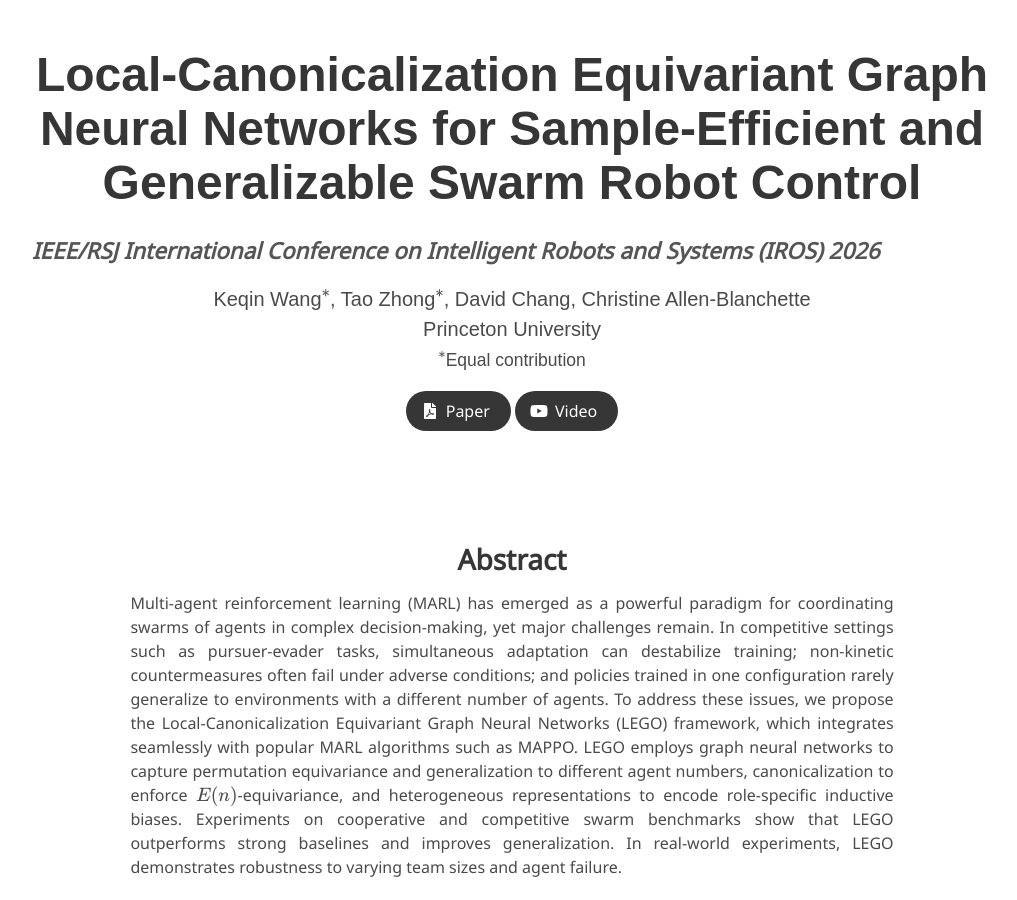
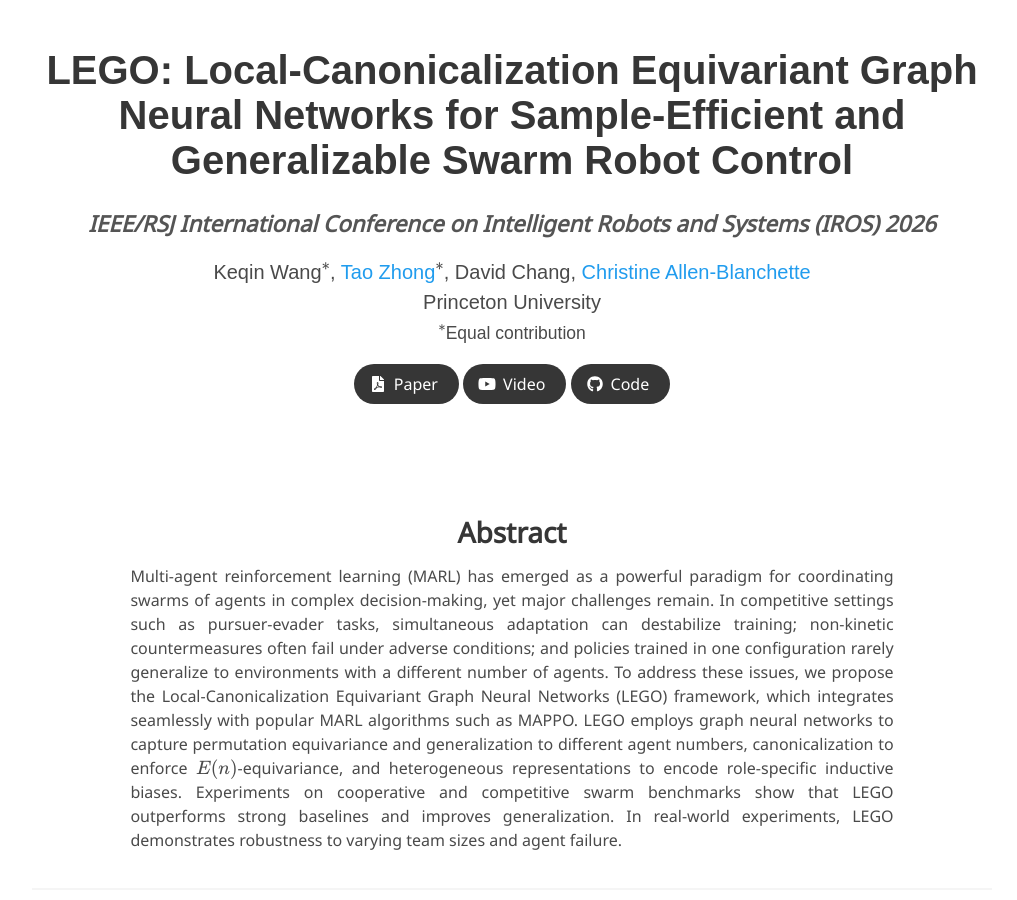
Before and after one commit to lego-marl/lego-marl.github.io, a Jekyll site: the page built from index.md, in a window 1280 px wide and 900 px high. Shown: the whole window, without its empty margins (128-1145 px from the left). Built offline with Jekyll 4.4.1, drawn with Linux system fonts in a browser that asks for light colours; some web fonts are replaced.

Commit message:
Prefix title with LEGO, shrink to is-2, link authors, show Code
Rename title to "LEGO: ...", reduce it from is-1 to is-2 (still larger
than the venue/author lines), and center the venue. Link Tao Zhong and
Christine Allen-Blanchette to their homepages. Re-show the Code button.

Co-Authored-By: Claude Opus 4.8 (1M context) <noreply@anthropic.com>

```diff
--- a/_layouts/project_page.html
+++ b/_layouts/project_page.html
@@ -46,9 +46,9 @@
     <div class="container is-max-desktop">
       <div class="columns is-centered">
         <div class="column has-text-centered">
-          <h1 class="title is-1 publication-title">{{ page.title }}</h1>
+          <h1 class="title is-2 publication-title">{{ page.title }}</h1>
           {% if page.conference %}
-          <h2 class="publication-venue" style="font-style: italic; font-size: 1.4rem; margin-top: 0.75rem; margin-bottom: 1rem;">{{ page.conference }}</h2>
+          <h2 class="publication-venue" style="font-style: italic; font-size: 1.4rem; margin: 0.75rem auto 1rem auto;">{{ page.conference }}</h2>
           {% endif %}
           {% if page.authors %}
           <div class="is-size-5 publication-authors">
--- a/index.md
+++ b/index.md
@@ -2,15 +2,15 @@
 layout: project_page
 permalink: /
 
-title: Local-Canonicalization Equivariant Graph Neural Networks for Sample-Efficient and Generalizable Swarm Robot Control
+title: "LEGO: Local-Canonicalization Equivariant Graph Neural Networks for Sample-Efficient and Generalizable Swarm Robot Control"
 conference: IEEE/RSJ International Conference on Intelligent Robots and Systems (IROS) 2026
 authors:
-    Keqin Wang$^*$, Tao Zhong$^*$, David Chang, Christine Allen-Blanchette
+    Keqin Wang$^*$, <a href="https://taozhong.info/">Tao Zhong</a>$^*$, David Chang, <a href="https://cablanc.github.io/">Christine Allen-Blanchette</a>
 affiliations:
     Princeton University <br> <small>$^*$Equal contribution</small>
 paper: https://arxiv.org/abs/2509.14431
 video: https://arxiv.org/abs/2509.14431 # TODO: placeholder — replace with real video
-# code: https://github.com/CAB-Lab-Princeton/LEGO-MARL  # TODO: un-hide once the repo is public
+code: https://github.com/CAB-Lab-Princeton/LEGO-MARL
 # data: # TODO: add dataset link if released
 ---
 
```
